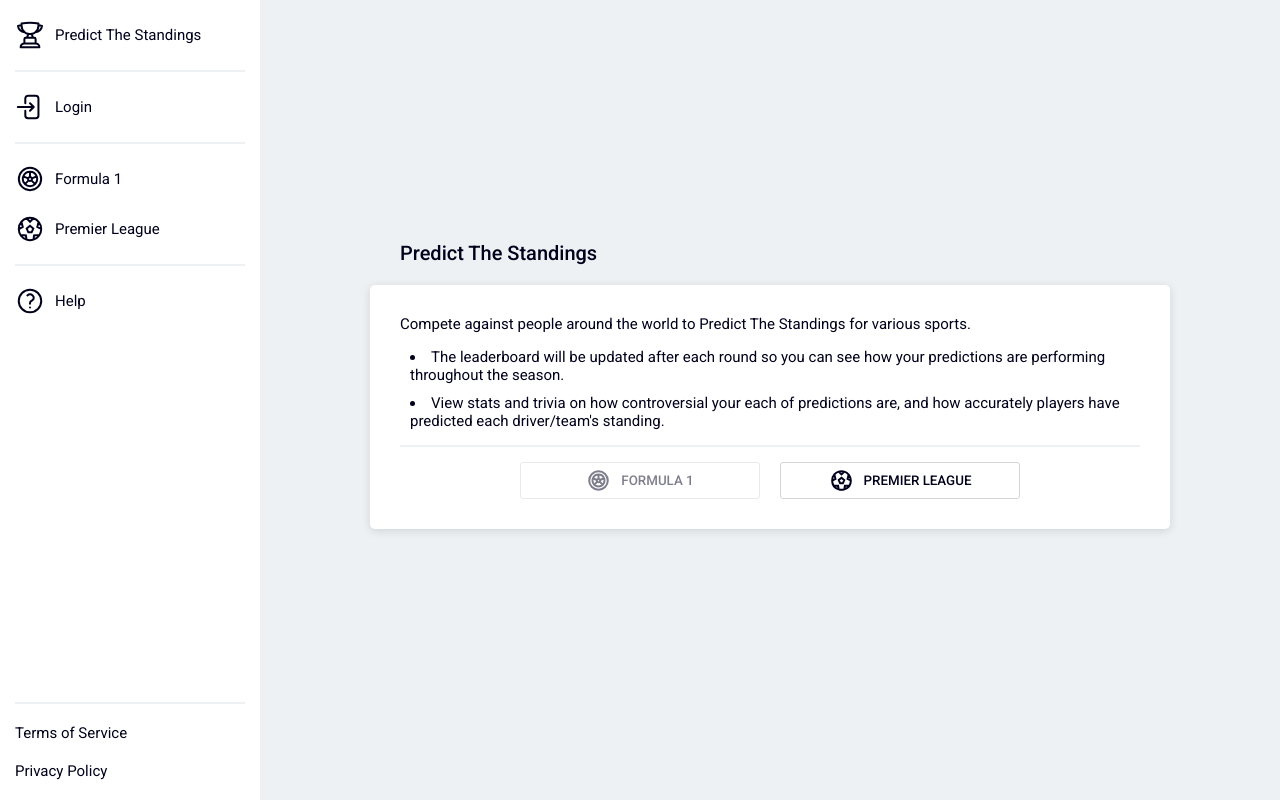
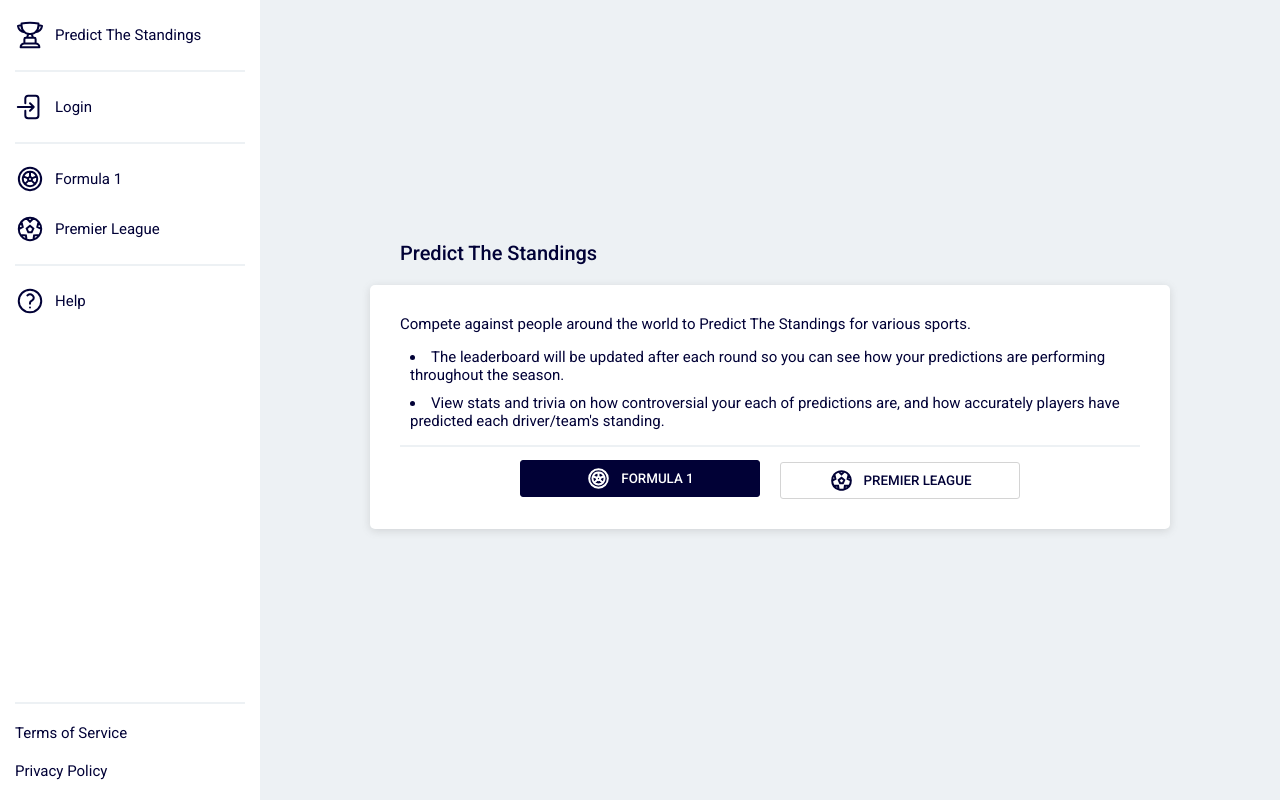
Before and after one commit to davidwillprice/predict-the-standings, a Next.js app: page / in a window 1280 px wide. In both pictures the pointer is over the button "FORMULA 1". Built offline with nearby package versions, Linux system fonts and the light colour scheme; no server answers.

Commit message:
General UI updates
- Fix Google SVG not being fully JSX
- Change secondary colour
- Change default hover effects for buttons and leaderboard rows

```diff
--- a/src/ui/components/button/button.module.scss
+++ b/src/ui/components/button/button.module.scss
@@ -16,7 +16,10 @@
   gap: 10px;
   font-weight: 500;
   &:hover {
-    opacity: 0.5;
+    translate: 0 -2px;
+    background-color: $secondary-color;
+    border-color: $secondary-color;
+    color: $primary-color;
   }
   &.disabled {
     color: rgba($secondary-color, 0.5);
--- a/src/ui/components/game/leaderboard.module.scss
+++ b/src/ui/components/game/leaderboard.module.scss
@@ -10,6 +10,10 @@
 }
 .table_row {
   cursor: pointer;
+  &:hover td {
+    background-color: $secondary-color;
+    color: $primary-color;
+  }
 }
 .position {
   text-align: center;
--- a/src/ui/styles/sass-variables.scss
+++ b/src/ui/styles/sass-variables.scss
@@ -1,5 +1,5 @@
 $primary-color: white;
-$secondary-color: #00001b;
+$secondary-color: #010136;
 $tertiary-color: #edf1f4;
 $quaternary-color: #d4d4d4;
 $error-color: red;
--- a/src/ui/svgs/icons/sq-icon.tsx
+++ b/src/ui/svgs/icons/sq-icon.tsx
@@ -95,7 +95,7 @@ const iconPaths = {
       <path stroke="none" d="M0 0h24v24H0z" fill="none" />
       <path
         d="M12 2a9.96 9.96 0 0 1 6.29 2.226a1 1 0 0 1 .04 1.52l-1.51 1.362a1 1 0 0 1 -1.265 .06a6 6 0 1 0 2.103 6.836l.001 -.004h-3.66a1 1 0 0 1 -.992 -.883l-.007 -.117v-2a1 1 0 0 1 1 -1h6.945a1 1 0 0 1 .994 .89c.04 .367 .061 .737 .061 1.11c0 5.523 -4.477 10 -10 10s-10 -4.477 -10 -10s4.477 -10 10 -10z"
-        stroke-width="0"
+        strokeWidth="0"
         fill="currentColor"
       />
     </>
```
